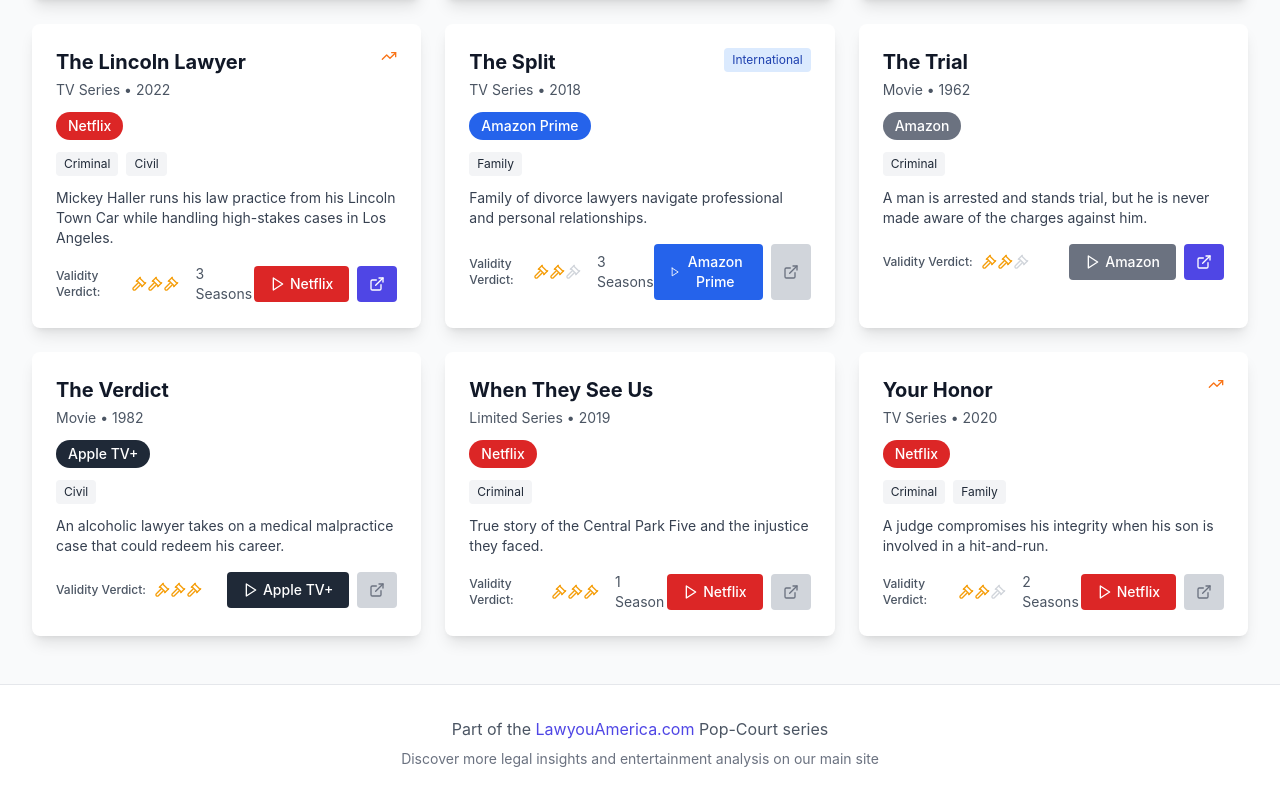
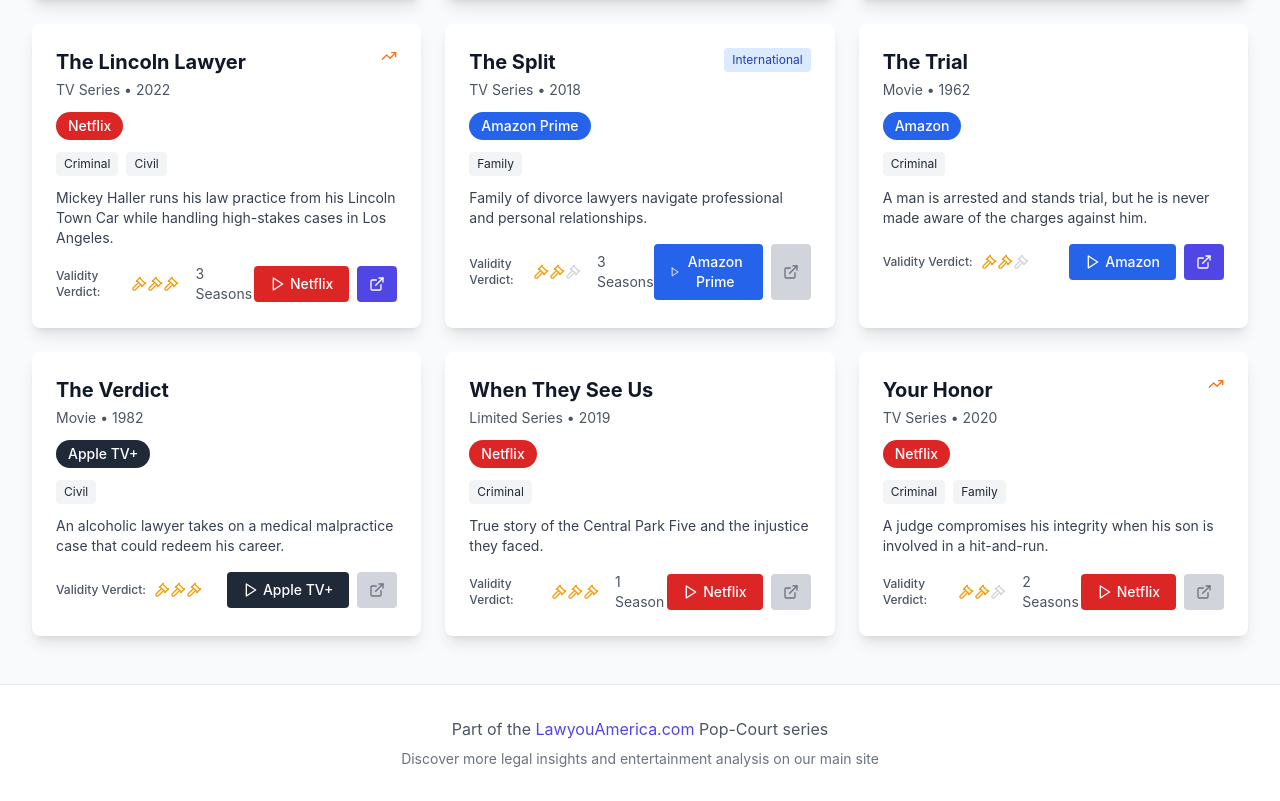
Before and after one commit to SLR5280/legal-streaming-directory, a React (Create React App) app: page / in a window 1280 px wide. Shown: the part 1589-2390 px from the top of the page. Built offline with nearby package versions, Linux system fonts and the light colour scheme.

Commit message:
Update App.js
Several repairs

```diff
--- a/src/App.js
+++ b/src/App.js
@@ -1,3 +1,17 @@
+import React, { useState, useEffect, useMemo } from 'react';
+import { Search, Filter, ExternalLink, Calendar, Gavel, Play, Bookmark, TrendingUp, Eye, Grid, List } from 'lucide-react';
+
+// Rate limiting for clicks
+const rateLimitClicks = () => {
+  const now = Date.now();
+  const lastClick = localStorage.getItem('lastClick');
+  if (lastClick && (now - lastClick) < 1000) {
+    return false; // Too fast, ignore click
+  }
+  localStorage.setItem('lastClick', now);
+  return true;
+};
+
 // Sample comprehensive database with real legal content
 const legalContentDatabase = [
   {
@@ -359,22 +373,8 @@
     platformUrl: "https://www.hbomax.com/",
     hasAnalysis: true,
     analysisUrl: "https://lawyouamerica.com/marshall-movie/"
-  },
+  }
 ];
-
-import React, { useState, useEffect, useMemo } from 'react';
-import { Search, Filter, ExternalLink, Calendar, Gavel, Play, Bookmark, TrendingUp, Eye, Grid, List } from 'lucide-react';
-
-// Rate limiting for clicks
-const rateLimitClicks = () => {
-  const now = Date.now();
-  const lastClick = localStorage.getItem('lastClick');
-  if (lastClick && (now - lastClick) < 1000) {
-    return false; // Too fast, ignore click
-  }
-  localStorage.setItem('lastClick', now);
-  return true;
-};
 
 const platforms = [
   'All Platforms', 'Netflix', 'Amazon Prime', 'Hulu', 'HBO Max',
@@ -392,8 +392,8 @@
   const [selectedType, setSelectedType] = useState('All Types');
   const [sortBy, setSortBy] = useState('title-asc');
   const [showFilters, setShowFilters] = useState(false);
-  const [currentView, setCurrentView] = useState('all'); // 'all', 'trending', 'international'
-  const [viewMode, setViewMode] = useState('grid'); // 'grid' or 'list'
+  const [currentView, setCurrentView] = useState('all');
+  const [viewMode, setViewMode] = useState('grid');
 
   // Filter and search logic
   const filteredContent = useMemo(() => {
@@ -447,6 +447,7 @@
     const colors = {
       'Netflix': 'bg-red-600',
       'Amazon Prime': 'bg-blue-600',
+      'Amazon': 'bg-blue-600',
       'Hulu': 'bg-green-600',
       'HBO Max': 'bg-purple-600',
       'Apple TV+': 'bg-gray-800',
@@ -520,7 +521,7 @@
           <button
             className={`hover:opacity-90 text-white px-4 py-2 rounded text-sm font-medium flex items-center ${getPlatformColor(item.platform)}`}
             onClick={() => {
-              if (!rateLimitClicks()) return; // Rate limiting protection
+              if (!rateLimitClicks()) return;
 
               if (item.streamingUrl) {
                 window.open(item.streamingUrl, '_blank');
@@ -533,12 +534,11 @@
             {item.platform}
           </button>
 
-          {/* Analysis button - only show if analysis exists */}
           {item.hasAnalysis ? (
             <button
               className="bg-indigo-600 hover:bg-indigo-700 text-white px-3 py-2 rounded text-sm font-medium flex items-center"
               onClick={() => {
-                if (!rateLimitClicks()) return; // Rate limiting protection
+                if (!rateLimitClicks()) return;
                 window.open(item.analysisUrl, '_blank');
               }}
               title="Read our analysis"
@@ -645,7 +645,6 @@
 
   return (
     <div className="min-h-screen bg-gray-50">
-      {/* Header */}
       <header className="bg-white shadow-sm">
         <div className="max-w-7xl mx-auto px-4 sm:px-6 lg:px-8 py-4">
           <div className="flex flex-col sm:flex-row sm:items-center sm:justify-between">
@@ -657,7 +656,6 @@
         </div>
       </header>
 
-      {/* Navigation Tabs */}
       <div className="bg-white border-b">
         <div className="max-w-7xl mx-auto px-4 sm:px-6 lg:px-8">
           <div className="flex space-x-8 overflow-x-auto">
@@ -696,7 +694,6 @@
         </div>
       </div>
 
-      {/* Search and Filters */}
       <div className="max-w-7xl mx-auto px-4 sm:px-6 lg:px-8 py-6">
         <div className="bg-white rounded-lg shadow p-6">
           <div className="flex flex-col lg:flex-row lg:items-center space-y-4 lg:space-y-0 lg:space-x-4">
@@ -726,7 +723,6 @@
               Filters
             </button>
 
-            {/* View Toggle */}
             <div className="flex rounded-md shadow-sm">
               <button
                 onClick={() => setViewMode('grid')}
@@ -814,7 +810,6 @@
         </div>
       </div>
 
-      {/* Content Grid */}
       <div className="max-w-7xl mx-auto px-4 sm:px-6 lg:px-8 pb-12">
         {filteredContent.length === 0 ? (
           <div className="text-center py-12">
@@ -850,7 +845,6 @@
         )}
       </div>
 
-      {/* Footer */}
       <footer className="bg-white border-t">
         <div className="max-w-7xl mx-auto px-4 sm:px-6 lg:px-8 py-8">
           <div className="text-center">
```
